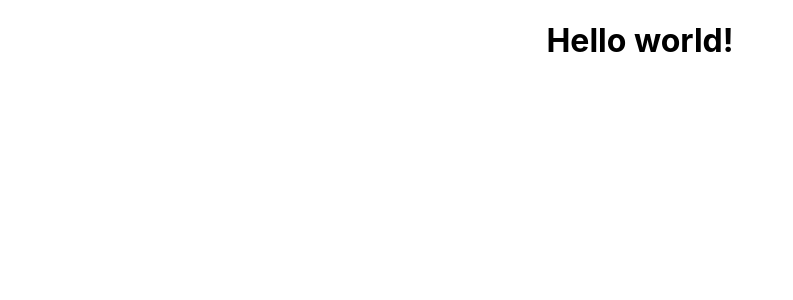
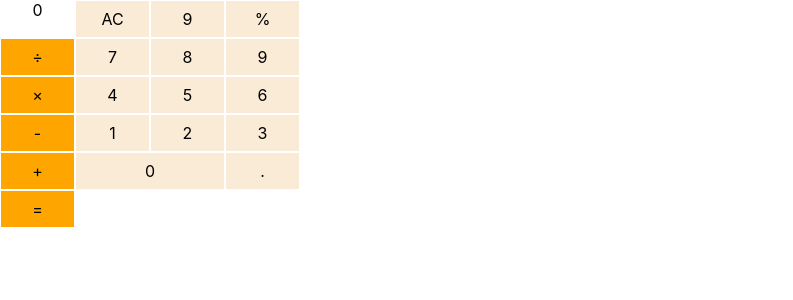
Before and after one commit to Arslan49sp/math-magicians, a React (Create React App) app: page / in a window 1280 px wide. Shown: the top 300 px of the page, without its empty margins (0-793 px from the left). Built offline with nearby package versions, Linux system fonts and the light colour scheme.

Commit message:
Complete the design of the calculator.

```diff
--- a/package.json
+++ b/package.json
@@ -6,6 +6,7 @@
     "@testing-library/jest-dom": "^5.17.0",
     "@testing-library/react": "^13.4.0",
     "@testing-library/user-event": "^13.5.0",
+    "prop-types": "^15.8.1",
     "react": "^18.2.0",
     "react-dom": "^18.2.0",
     "react-scripts": "5.0.1",
--- a/src/App.js
+++ b/src/App.js
@@ -1,9 +1,10 @@
 import './App.css';
+import Calculator from './components/Calculator';
 
 function App() {
   return (
     <div className="App">
-      <h1>Hello world!</h1>
+      <Calculator />
     </div>
   );
 }
--- /dev/null
+++ b/src/components/Calculator.js
@@ -0,0 +1,41 @@
+import React from 'react';
+import InputButton from './InputButton';
+
+const number = [
+  'AC',
+  '9',
+  '%',
+  '\u00F7',
+  7,
+  8,
+  9,
+  '\u00D7',
+  4,
+  5,
+  6,
+  '-',
+  1,
+  2,
+  3,
+  '+',
+  0,
+  '.',
+  '=',
+];
+
+function Calculator() {
+  return (
+    <div className="calc-container">
+      <div className="result-screen">0</div>
+      {number.map((n) => {
+        if (n === '\u00F7' || n === '\u00D7' || n === '-' || n === '+' || n === '=') {
+          return <InputButton inputSymbol={n} key={n} background="red" />;
+        }
+        else
+        return <InputButton inputSymbol={n} key={n} background="gray" />;
+      })}
+    </div>
+  );
+}
+
+export default Calculator;
--- /dev/null
+++ b/src/components/InputButton.js
@@ -0,0 +1,24 @@
+import React from 'react';
+import PropTypes from 'prop-types';
+
+function InputButton({ inputSymbol, background }) {
+  const defaultClass = `input-container ${background}`;
+  const gridspanClass = `input-container grid-span-2 ${background}`;
+
+  return (
+    <>
+      {inputSymbol === 0 ? (
+        <div className={gridspanClass}>{inputSymbol}</div>
+      ) : (
+        <div className={defaultClass}>{inputSymbol}</div>
+      )}
+    </>
+  );
+}
+
+InputButton.propTypes = {
+  inputSymbol: PropTypes.isRequired,
+  background: PropTypes.isRequired,
+};
+
+export default InputButton;
--- a/src/index.css
+++ b/src/index.css
@@ -25,3 +25,42 @@ code {
     'Courier New',
     monospace;
 }
+
+.calc-container {
+  display: grid;
+  grid-template-columns: 1fr 1fr 1fr 1fr;
+  min-width: 300px;
+  max-width: 300px;
+  text-align: center;
+}
+
+.resultS-sreen {
+  grid-column: span 4;
+  width: inherit;
+  text-align: right;
+  background-color: beige;
+  padding: 10px 20px;
+}
+
+.input-container {
+  padding: 8px 15px;
+  border: 1px solid white;
+  text-align: center;
+}
+
+.input-container:is(:hover, :focus) {
+  opacity: 0.7;
+  cursor: pointer;
+}
+
+.grid-span-2 {
+  grid-column: span 2;
+}
+
+.red {
+  background-color: orange;
+}
+
+.gray {
+  background-color: antiquewhite;
+}
```
Also changed, not shown: 1 other file (tests, documents, lock files or other folders).
